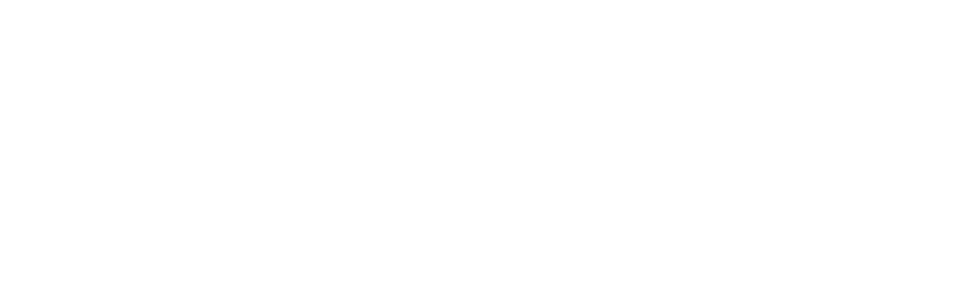
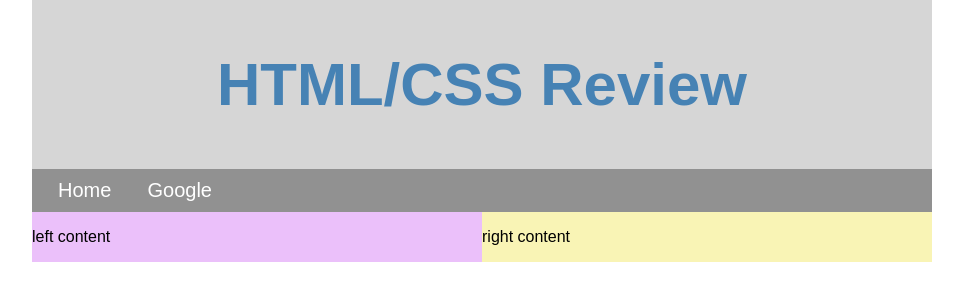
Before and after one commit to amyrichardson/html-css-review, a plain HTML site: page index.html in a window 1280 px wide. Shown: the whole page, without its empty margins (158-1121 px from the left). Drawn offline with Linux system fonts and the light colour scheme.

Commit message:
made a sweet html/css project

```diff
--- a/index.html
+++ b/index.html
@@ -1,10 +1,37 @@
 <!DOCTYPE html>
 <html>
-  <head>
-    <meta charset="utf-8">
-    <title>HTML and CSS Review</title>
-  </head>
-  <body>
 
-  </body>
+<head>
+  <meta charset="utf-8">
+  <title>HTML/CSS Review</title>
+  <link rel="stylesheet" href="styles.css">
+  <link href="https://fonts.googleapis.com/css?family=Raleway" rel="stylesheet">
+
+
+</head>
+
+<body>
+  <div id="container">
+    <header>
+      <h1>HTML/CSS Review</h1></h1>
+    </header>
+    <nav>
+      <ul>
+        <li><a href="http://primeacademy.io">Home</a></li>
+        <li><a href="http://google.com">Google</a></li>
+      </ul>
+    </nav>
+    <div class="left block">
+      <p>left content</p>
+    </div>
+    <div class="right block">
+      <p>right content</p>
+    </div>
+
+  </div>
+
+  <!-- <h1>Welcome!</h1>
+    <p>This is some <span>great</span> text, <span id="name">Kris</span>!</p> -->
+</body>
+
 </html>
--- a/styles.css
+++ b/styles.css
@@ -0,0 +1,81 @@
+html, body {
+  margin: 0;
+  padding: 0;
+  font-family: 'Raleway', sans-serif;
+}
+
+header {
+  background-color: rgba(99, 99, 99, 0.26);
+  color: white;
+  text-align: center;
+  font-size: 30px;
+  padding: 10px;
+  font-family: sans-serif;
+
+}
+
+h1 {
+  color: steelblue;
+}
+
+span {
+  font-weight: bold;
+}
+
+nav {
+  background-color: rgb(145, 145, 145);
+  margin: 0;
+  padding: 10px;
+  color: white;
+}
+
+#name {
+  color: orange;
+  text-decoration: underline;
+}
+
+#container {
+  margin: 0 auto;
+  max-width: 900px;
+}
+
+.block {
+  height: auto;
+  width: 50%;
+  float: left;
+}
+
+.left {
+  background-color: rgb(235, 192, 250);
+  font-family: sans-serif;
+}
+
+.right {
+  background-color: rgb(249, 244, 181);
+  font-family: sans-serif;
+}
+
+nav ul {
+  list-style-type: none;
+  margin: 0;
+  padding: 0px;
+  overflow: hidden;
+}
+
+nav ul li {
+  font-size: 20px;
+  display: inline-block;
+  font-family: sans-serif;
+}
+
+nav ul li a {
+  text-align: center;
+  color: white;
+  padding: 14px 16px;
+  text-decoration: none;
+}
+
+nav ul li a:hover {
+  background-color: rgb(210, 209, 210);
+  color: steelblue;
+}
```
